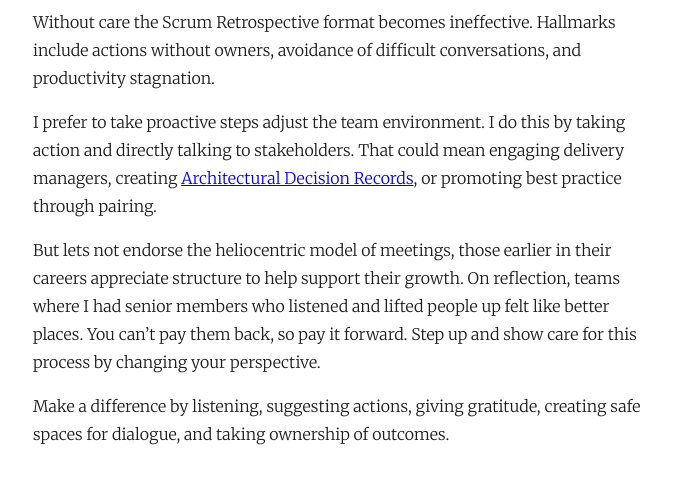
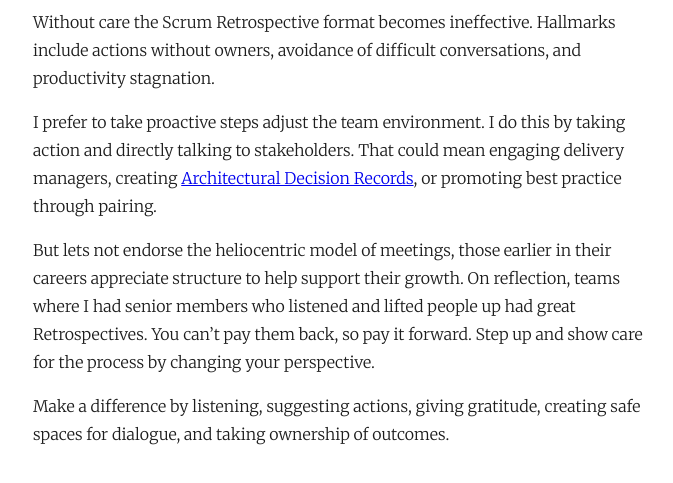
Before and after one commit to heymatthew/matthew.nz, a plain HTML site: page retros/index.html in a window 1280 px wide. Shown: the part 267-750 px from the top of the page, without its empty margins (295-968 px from the left). Drawn offline with Linux system fonts and the light colour scheme.

Commit message:
Hot off the press

```diff
--- a/retros/index.html
+++ b/retros/index.html
@@ -11,7 +11,7 @@
     <h1>Reflections on Retros</h1>
     <p>Without care the Scrum Retrospective format becomes ineffective. Hallmarks include actions without owners, avoidance of difficult conversations, and productivity stagnation.</p>
 <p>I prefer to take proactive steps adjust the team environment. I do this by taking action and directly talking to stakeholders. That could mean engaging delivery managers, creating <a href="https://adr.github.io/">Architectural Decision Records</a>, or promoting best practice through pairing.</p>
-<p>But lets not endorse the heliocentric model of meetings, those earlier in their careers appreciate structure to help support their growth. On reflection, teams where I had senior members who listened and lifted people up felt like better places. You can&rsquo;t pay them back, so pay it forward. Step up and show care for this process by changing your perspective.</p>
+<p>But lets not endorse the heliocentric model of meetings, those earlier in their careers appreciate structure to help support their growth. On reflection, teams where I had senior members who listened and lifted people up had great Retrospectives. You can&rsquo;t pay them back, so pay it forward. Step up and show care for the process by changing your perspective.</p>
 <p>Make a difference by listening, suggesting actions, giving gratitude, creating safe spaces for dialogue, and taking ownership of outcomes.</p>
 
 </body>
```
